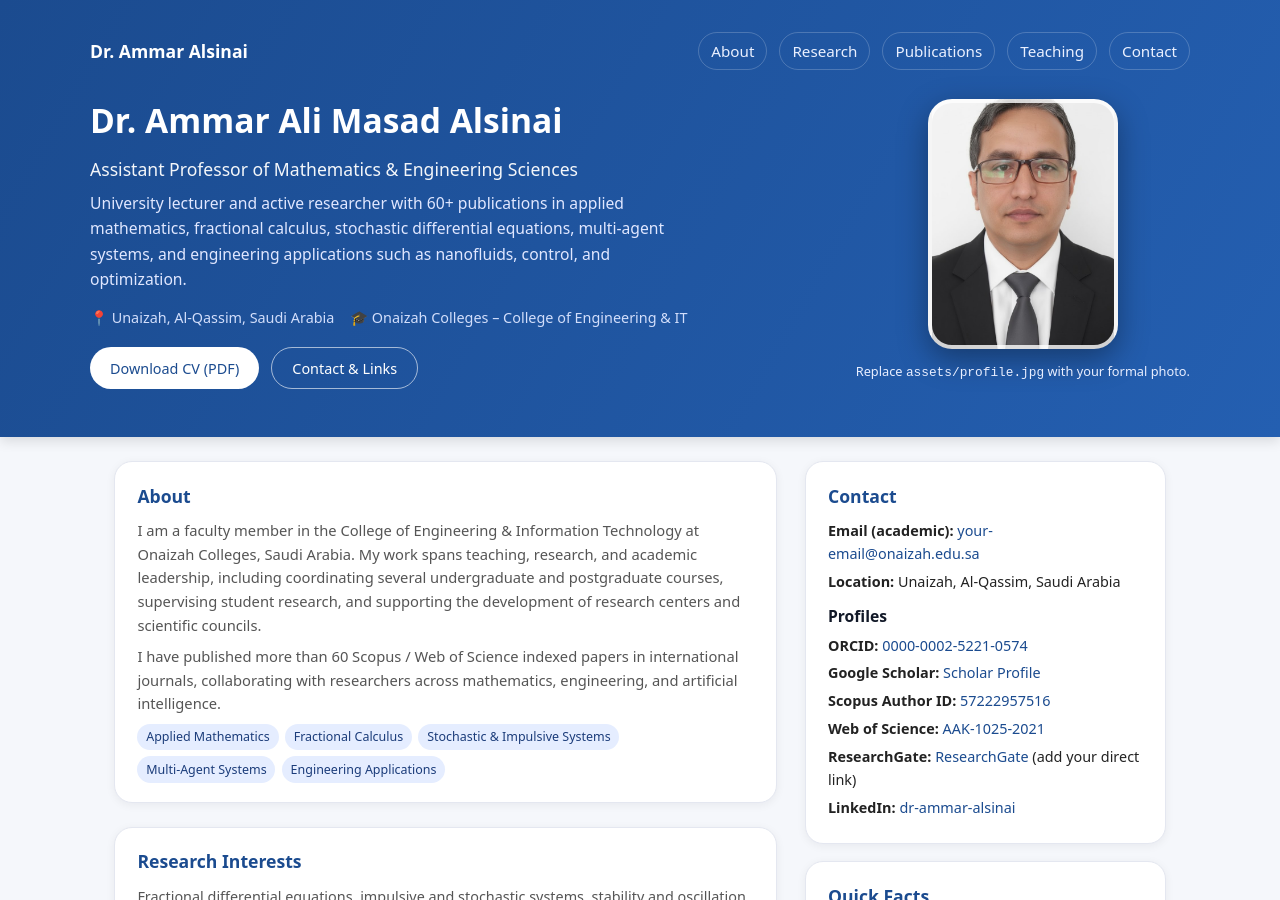
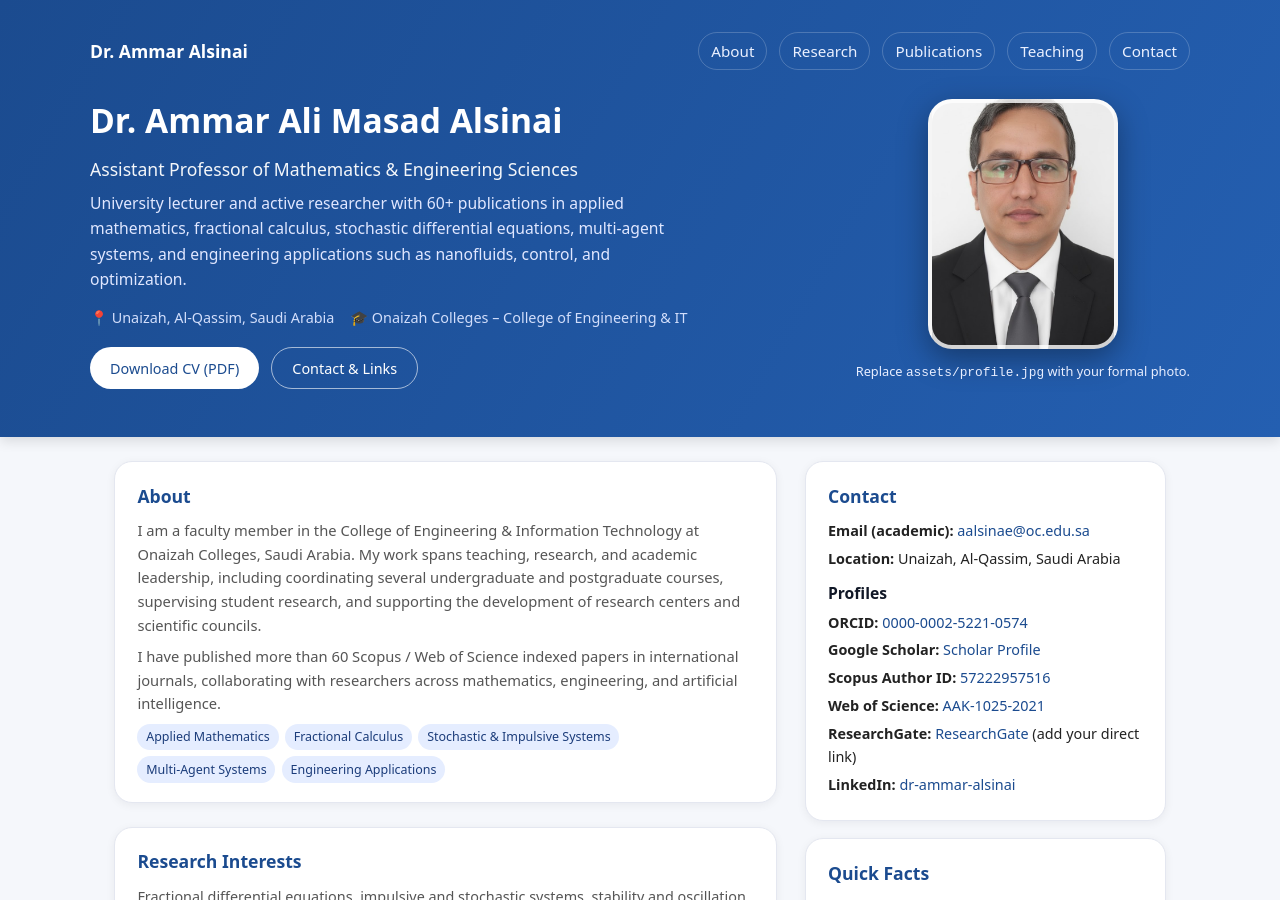
Before and after one commit to ammaralsinai1985-jpg/ammar-alsinai.github.io, a Jekyll site: the page index.html, which Jekyll copies as it is, in a window 1280 px wide and 900 px high. Built offline with Jekyll 4.4.1, drawn with Linux system fonts in a browser that asks for light colours.

Commit message:
Update index.html

```diff
--- a/index.html
+++ b/index.html
@@ -371,7 +371,7 @@
       <section id="contact" class="card">
         <h3>Contact</h3>
         <ul class="contact-list">
-          <li><strong>Email (academic):</strong> <a href="mailto:your-email@onaizah.edu.sa">your-email@onaizah.edu.sa</a></li>
+          <li><strong>Email (academic):</strong> <a href="mailto:aalsinae@oc.edu.sa">aalsinae@oc.edu.sa</a></li>
           <li><strong>Location:</strong> Unaizah, Al-Qassim, Saudi Arabia</li>
         </ul>
         <h4 style="margin-top:0.7rem;">Profiles</h4>
```
